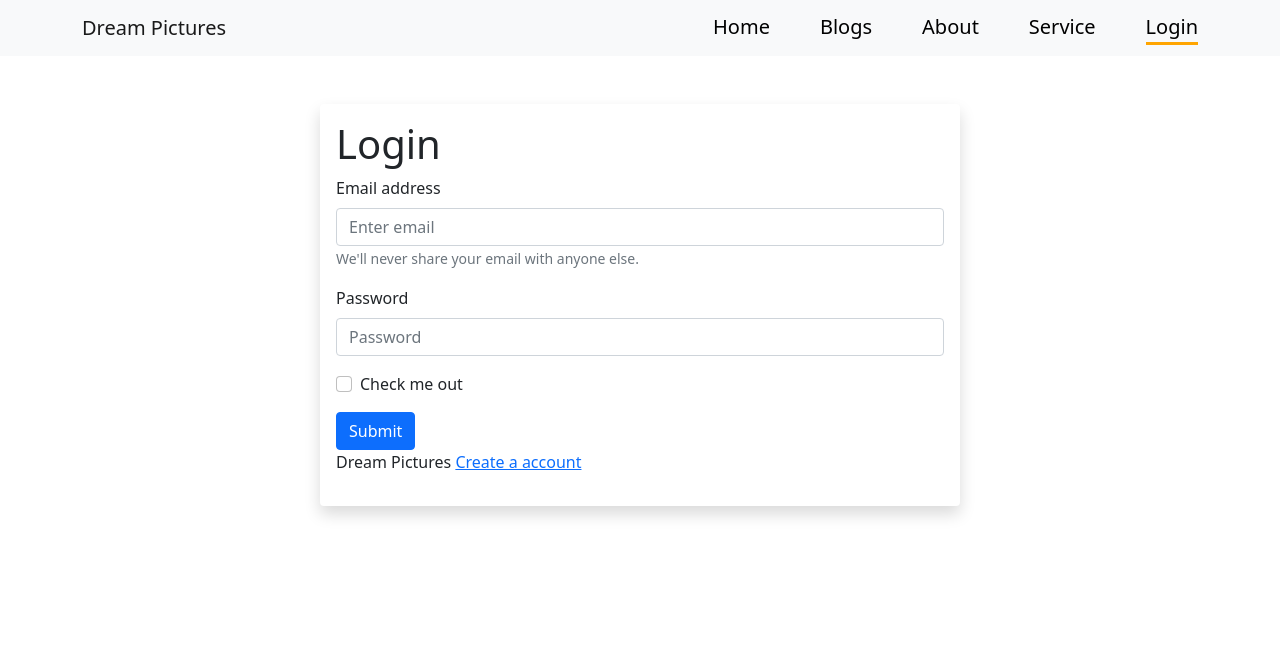
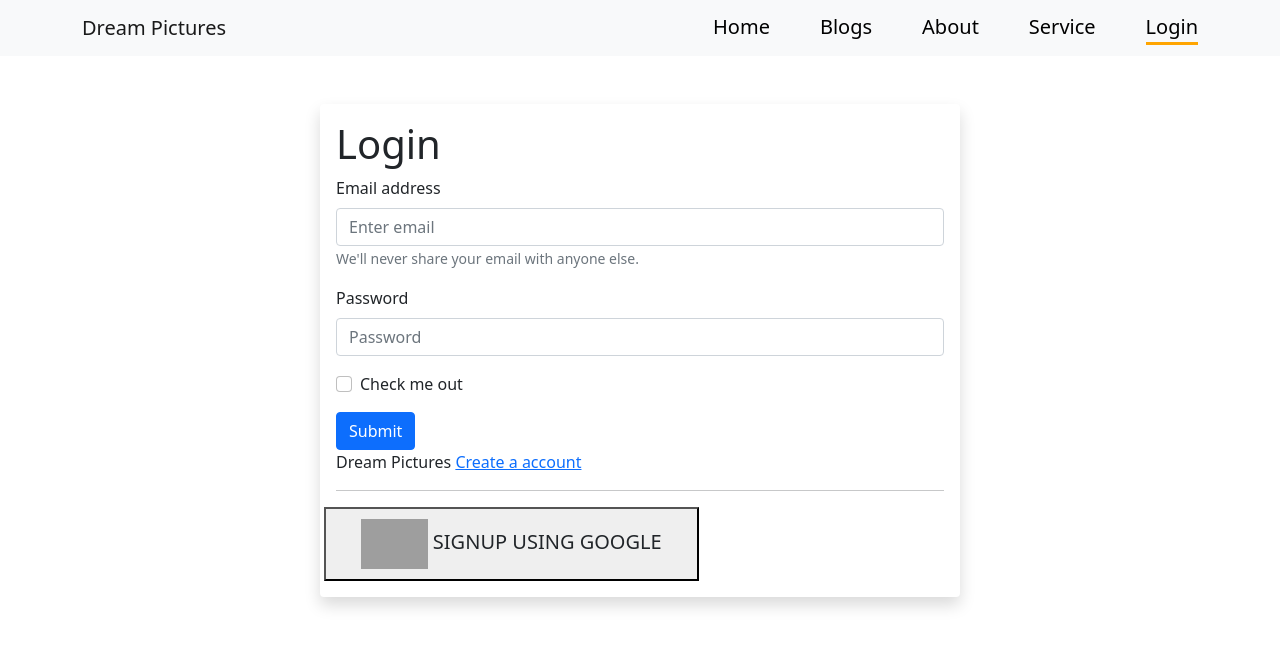
Before and after one commit to AB-Siddique278/independent-service-provider-10, a React (Create React App) app: page /login in a window 1280 px wide. Shown: the top 646 px of the page. Built offline with nearby package versions, Linux system fonts and the light colour scheme; no server answers; grey boxes are pictures that could not be loaded.

Commit message:
Create googel sigIn

```diff
--- a/src/Blog.js
+++ b/src/Blog.js
@@ -3,7 +3,10 @@ import React from 'react';
 const Blog = () => {
     return (
         <div>
-            <h1>amar sonar bangal</h1>
+
+            <div>
+
+            </div>
         </div>
     );
 };
--- /dev/null
+++ b/src/Login.css
@@ -0,0 +1,3 @@
+.google-btn img{
+    height: 50px;
+}
--- a/src/Login.js
+++ b/src/Login.js
@@ -3,10 +3,12 @@ import { Button, Form } from 'react-bootstrap';
 import { useSignInWithEmailAndPassword } from 'react-firebase-hooks/auth';
 import { Link, useLocation, useNavigate } from 'react-router-dom';
 import auth from './firebase.init';
+import './Login.css';
+import SocialLogin from './SocialLogin';
 
 const Login = () => {
     const [email, setEmail] = useState('');
-    const [password,setPassword] = useState('');
+    const [password, setPassword] = useState('');
     const navigate = useNavigate();
 
     const [
@@ -14,27 +16,27 @@ const Login = () => {
         user,
         loading,
         error,
-      ] = useSignInWithEmailAndPassword(auth);
+    ] = useSignInWithEmailAndPassword(auth);
 
-      const location =useLocation();
-      const from =location.state?.from?.pathname ||'/';
+    const location = useLocation();
+    const from = location.state?.from?.pathname || '/';
 
-    const handleEmailBlur =event =>{
+    const handleEmailBlur = event => {
         setEmail(event.target.value);
     }
 
-    const handlePasswordBlur = event =>{
+    const handlePasswordBlur = event => {
         setPassword(event.target.value);
     }
 
 
-    const handleSignInUser = event =>{
+    const handleSignInUser = event => {
         event.preventDefault();
-        signInWithEmailAndPassword(email,password)
+        signInWithEmailAndPassword(email, password)
     }
 
-    if(user){
-        navigate(from, {replace: true});
+    if (user) {
+        navigate(from, { replace: true });
     }
     return (
         <div>
@@ -43,7 +45,7 @@ const Login = () => {
                 <Form onSubmit={handleSignInUser}>
                     <Form.Group className="mb-3" controlId="formBasicEmail">
                         <Form.Label>Email address</Form.Label>
-                        <Form.Control onBlur={handleEmailBlur} type="email" placeholder="Enter email"  required/>
+                        <Form.Control onBlur={handleEmailBlur} type="email" placeholder="Enter email" required />
                         <Form.Text className="text-muted">
                             We'll never share your email with anyone else.
                         </Form.Text>
@@ -65,10 +67,20 @@ const Login = () => {
                     </Button>
                 </Form>
                 <p>
-                Dream Pictures <Link to="/signup">Create a account</Link>
+                    Dream Pictures <Link to="/signup">Create a account</Link>
                 </p>
+                <hr />
+
+
+
+
+              <SocialLogin></SocialLogin>
+
+
+
             </div>
         </div>
+
     );
 };
 
--- a/src/SignUp.js
+++ b/src/SignUp.js
@@ -3,42 +3,71 @@ import { Button, Form } from 'react-bootstrap';
 import { Link, Navigate, useNavigate } from 'react-router-dom';
 import { useCreateUserWithEmailAndPassword } from 'react-firebase-hooks/auth';
 import auth from './firebase.init';
+import app from "./firebase.init"
+import SocialLogin from './SocialLogin';
+
+
+
+
+
 const SignUp = () => {
+
+
+
+
     const [email, setEmail] = useState('');
     const [password, setPassword] = useState('');
     const [confirmpassword, setConfirmPassword] = useState('');
     const [error, setError] = useState('');
+
     const navigate = useNavigate();
-    const [createUserWithEmailAndPassword, user]=useCreateUserWithEmailAndPassword(auth)
+    const [createUserWithEmailAndPassword, user] = useCreateUserWithEmailAndPassword(auth)
 
-    const handleEmailBlur = event =>{
+    const handleEmailBlur = event => {
         setEmail(event.target.value);
 
     }
-    const handlePasswordBlur = event =>{
+    const handlePasswordBlur = event => {
         setPassword(event.target.value);
 
     }
 
-    const handleConfirmPasswordBlur = event =>{
+    const handleConfirmPasswordBlur = event => {
         setConfirmPassword(event.target.value);
 
     }
-    if(user){
+    if (user) {
         navigate('/home');
     }
 
-    const handleCreateUser = event =>{
+    const handleCreateUser = event => {
         event.preventDefault();
-        if(password !== confirmpassword){
+        if (password !== confirmpassword) {
             setError('your two password dosenot match');
             return;
         }
-        if(password.length <5){
+        if (password.length < 5) {
             setError('password must 6 characters')
         }
         createUserWithEmailAndPassword(email, password);
     }
+
+
+
+
+
+
+
+
+
+
+
+
+
+
+
+
+
 
     return (
         <div>
@@ -62,13 +91,13 @@ const SignUp = () => {
 
                     <Form.Group className="mb-3" controlId="formBasicPassword">
                         <Form.Label> Confirm Password</Form.Label>
-                        <Form.Control onBlur={handleConfirmPasswordBlur} type="password" placeholder=" Confarm Password"  required/>
+                        <Form.Control onBlur={handleConfirmPasswordBlur} type="password" placeholder=" Confarm Password" required />
                     </Form.Group>
 
                     <Form.Group className="mb-3" controlId="formBasicCheckbox">
                         <Form.Check type="checkbox" label="Check me out" />
                     </Form.Group>
-                    <p style={{color:"red"}}>
+                    <p style={{ color: "red" }}>
                         {error}
                     </p>
                     <Button variant="primary" type="submit">
@@ -78,7 +107,8 @@ const SignUp = () => {
                 <p>
                     Alrady have an account <Link to="/login"> Login Now</Link>
                 </p>
-
+                <hr />
+                <SocialLogin></SocialLogin>
             </div>
         </div>
     );
--- /dev/null
+++ b/src/SocialLogin.js
@@ -0,0 +1,65 @@
+import React, { useEffect } from 'react';
+import { useAuthState, useSignInWithGoogle } from 'react-firebase-hooks/auth';
+import { useNavigate } from 'react-router-dom';
+import auth from './firebase.init';
+
+const SocialLogin = () => {
+    const [signInWithGoogle, loading, error] = useSignInWithGoogle(auth);
+    const [user]=useAuthState(auth);
+    const navigate = useNavigate();
+    let errorElement;
+
+    if (error) {
+
+
+        errorElement = <div>
+                <p className='text-danger'>Error: {error.message}</p>
+            </div>
+
+    }
+
+
+    useEffect(()=>{
+
+
+
+        if(user){
+            navigate('/home');
+        }
+
+
+
+    },[user])
+
+    if (loading) {
+        return <p>Loading...</p>;
+    }
+
+    return (
+        <div>
+            {errorElement}
+
+            <button onClick={() => signInWithGoogle()} className="row">
+                <div className="col-md-12 google-btn">
+                    <div className="btn btn-lg btn-google btn-block text-uppercase btn-outline" href="#">
+                        <img src="https://www.freepnglogos.com/uploads/google-logo-png/google-logo-png-webinar-optimizing-for-success-google-business-webinar-13.png" /> Signup Using Google</div>
+                </div>
+            </button>
+
+
+
+
+
+
+
+
+
+
+
+
+
+        </div>
+    );
+};
+
+export default SocialLogin;
```
Also changed, not shown: src/Home.js (+13 -0 lines).
